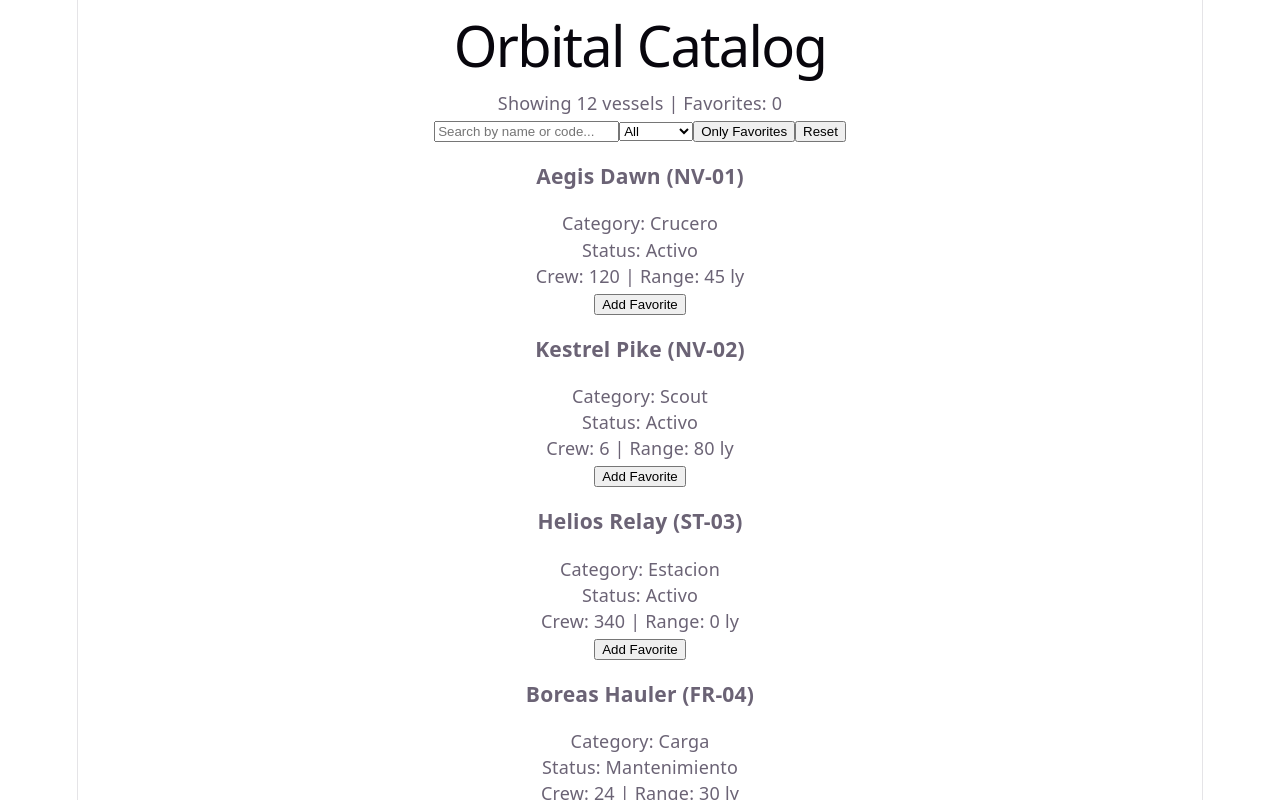
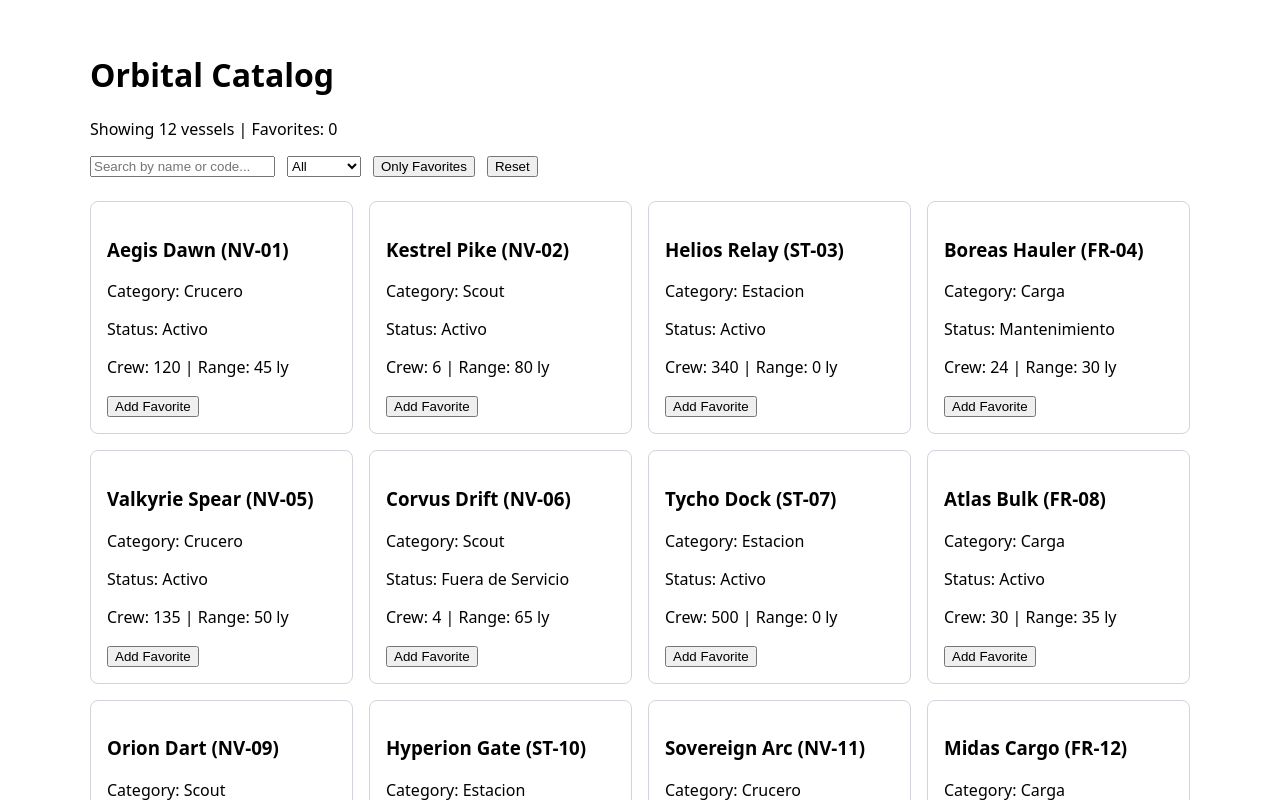
Before and after one commit to demon12700/Parcial2, a React (Vite) app: page / in a window 1280 px wide. Shown: the top 800 px of the page. Built offline with nearby package versions, Linux system fonts and the light colour scheme; the HTML template or start-up script is replaced by a standard one.

Commit message:
añadiendo index.css y main.tsx

```diff
--- a/index.html
+++ b/index.html
@@ -1,13 +1,13 @@
 <!doctype html>
-<html lang="en">
+<html lang="es">
   <head>
     <meta charset="UTF-8" />
     <link rel="icon" type="image/svg+xml" href="/favicon.svg" />
     <meta name="viewport" content="width=device-width, initial-scale=1.0" />
-    <title>template</title>
+    <title>Catalogo Flota de Naves</title>
   </head>
   <body>
-    <div id="app"></div>
-    <script type="module" src="/src/main.ts"></script>
+    <div id="root"></div>
+    <script type="module" src="/src/main.tsx"></script>
   </body>
 </html>
--- /dev/null
+++ b/src/index.css
@@ -0,0 +1,25 @@
+.app-container {
+    max-width: 1100px;
+    margin: 0 auto;
+    padding: 1.5rem;
+    font-family: system-ui, sans-serif;
+  }
+
+  .filter-panel {
+    display: flex;
+    flex-wrap: wrap;
+    gap: 0.75rem;
+    margin-bottom: 1.5rem;
+  }
+
+  .vessel-grid {
+    display: grid;
+    grid-template-columns: repeat(auto-fill, minmax(240px, 1fr));
+    gap: 1rem;
+  }
+
+  .vessel-card {
+    border: 1px solid #d1d5db;
+    border-radius: 8px;
+    padding: 1rem;
+  }
--- /dev/null
+++ b/src/main.tsx
@@ -0,0 +1,10 @@
+import { StrictMode } from "react";
+import { createRoot } from "react-dom/client";
+import "./index.css";
+import App from "./app.tsx";
+
+createRoot(document.getElementById("root")!).render(
+  <StrictMode>
+    <App />
+  </StrictMode>
+);
```
